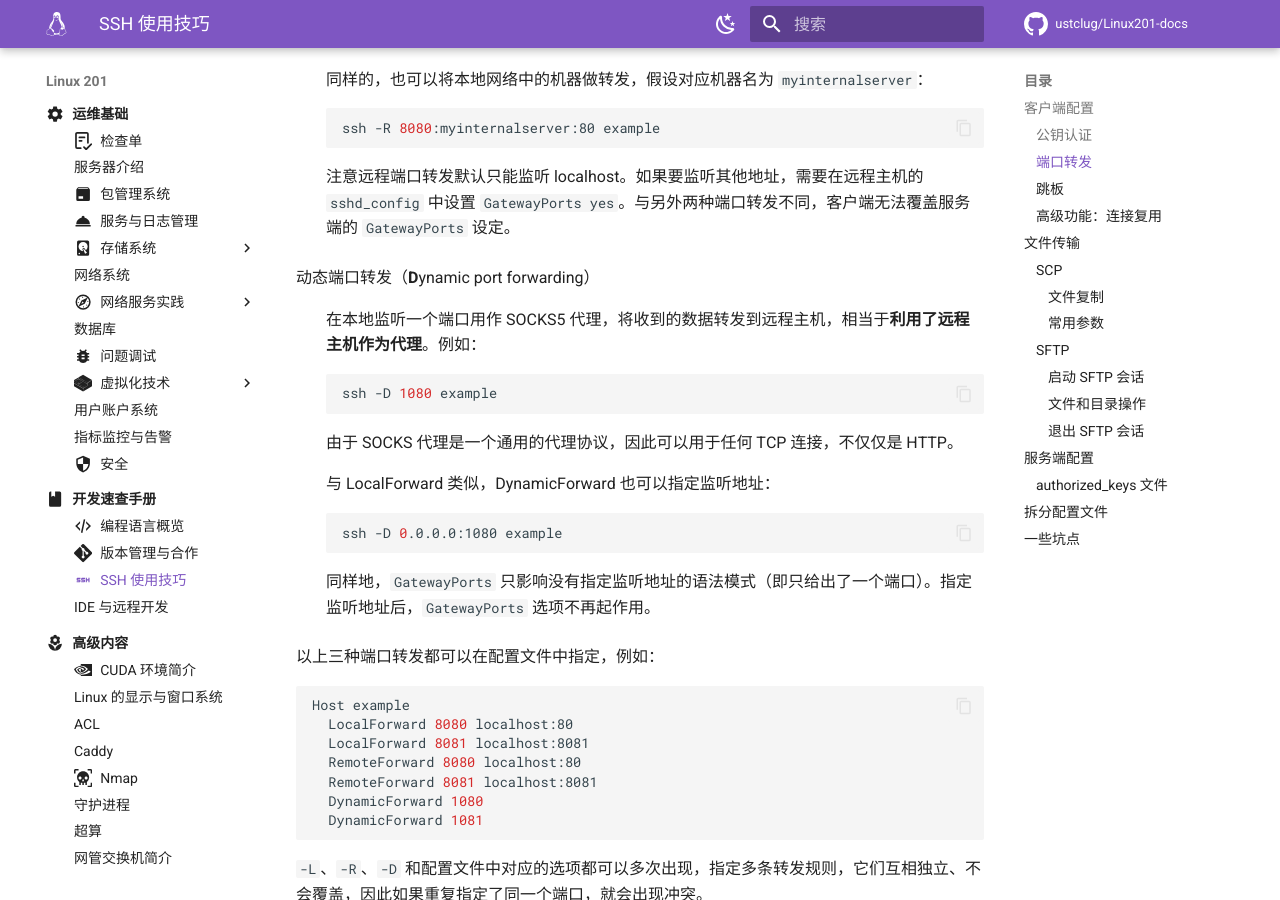
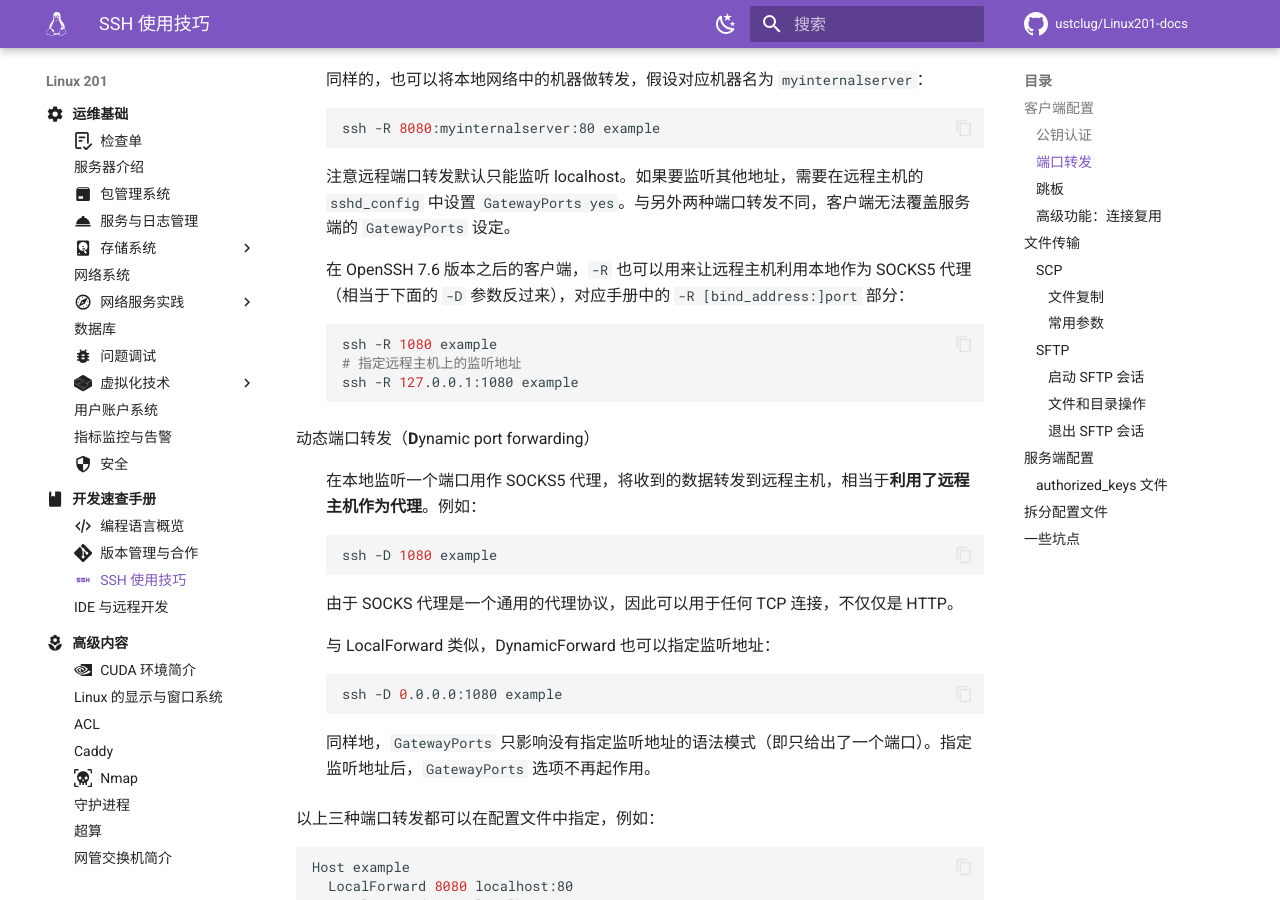
Before and after one commit to ustclug/Linux201-docs, an MkDocs documentation site: the page built from docs/dev/ssh.md, in a window 1280 px wide and 900 px high, scrolled down 2400 px. Built offline with MkDocs 1.6.1 and Material for MkDocs 9.7.7, drawn with Linux system fonts in a browser that asks for light colours; comment, search, counter and statistics services are not loaded.

Commit message:
dev/ssh: Add socks5 usage for -R

````diff
--- a/docs/dev/ssh.md
+++ b/docs/dev/ssh.md
@@ -91,6 +91,14 @@ SSH 配置 TCP 端口转发的格式为 `[bind_address:]port:host:hostport`，SS
     ```
 
     注意远程端口转发默认只能监听 localhost。如果要监听其他地址，需要在远程主机的 `sshd_config` 中设置 `GatewayPorts yes`。与另外两种端口转发不同，客户端无法覆盖服务端的 `GatewayPorts` 设定。
+
+    在 OpenSSH 7.6 版本之后的客户端，`-R` 也可以用来让远程主机利用本地作为 SOCKS5 代理（相当于下面的 `-D` 参数反过来），对应手册中的 `-R [bind_address:]port` 部分：
+
+    ```shell
+    ssh -R 1080 example
+    # 指定远程主机上的监听地址
+    ssh -R 127.0.0.1:1080 example
+    ```
 
 动态端口转发（**D**ynamic port forwarding）
 
````
